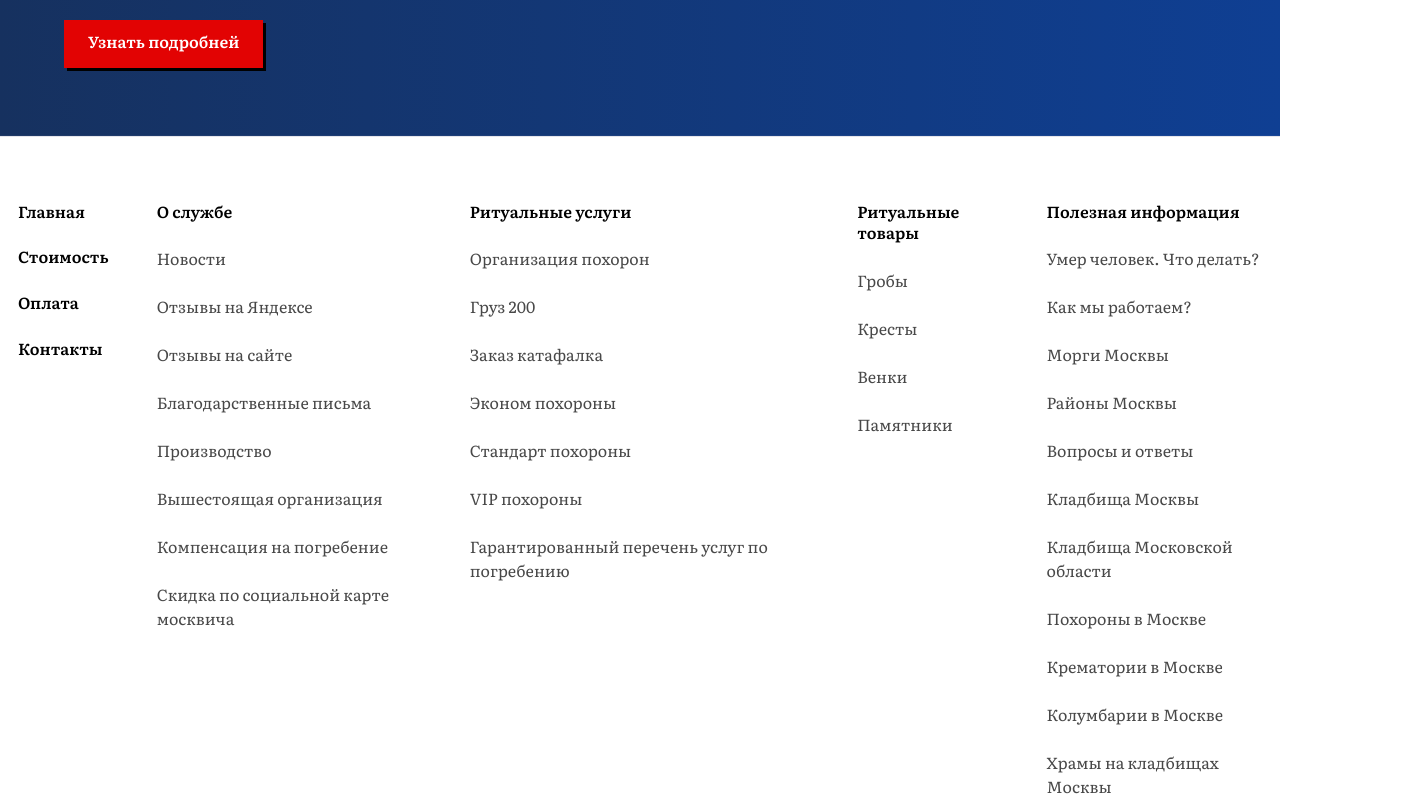
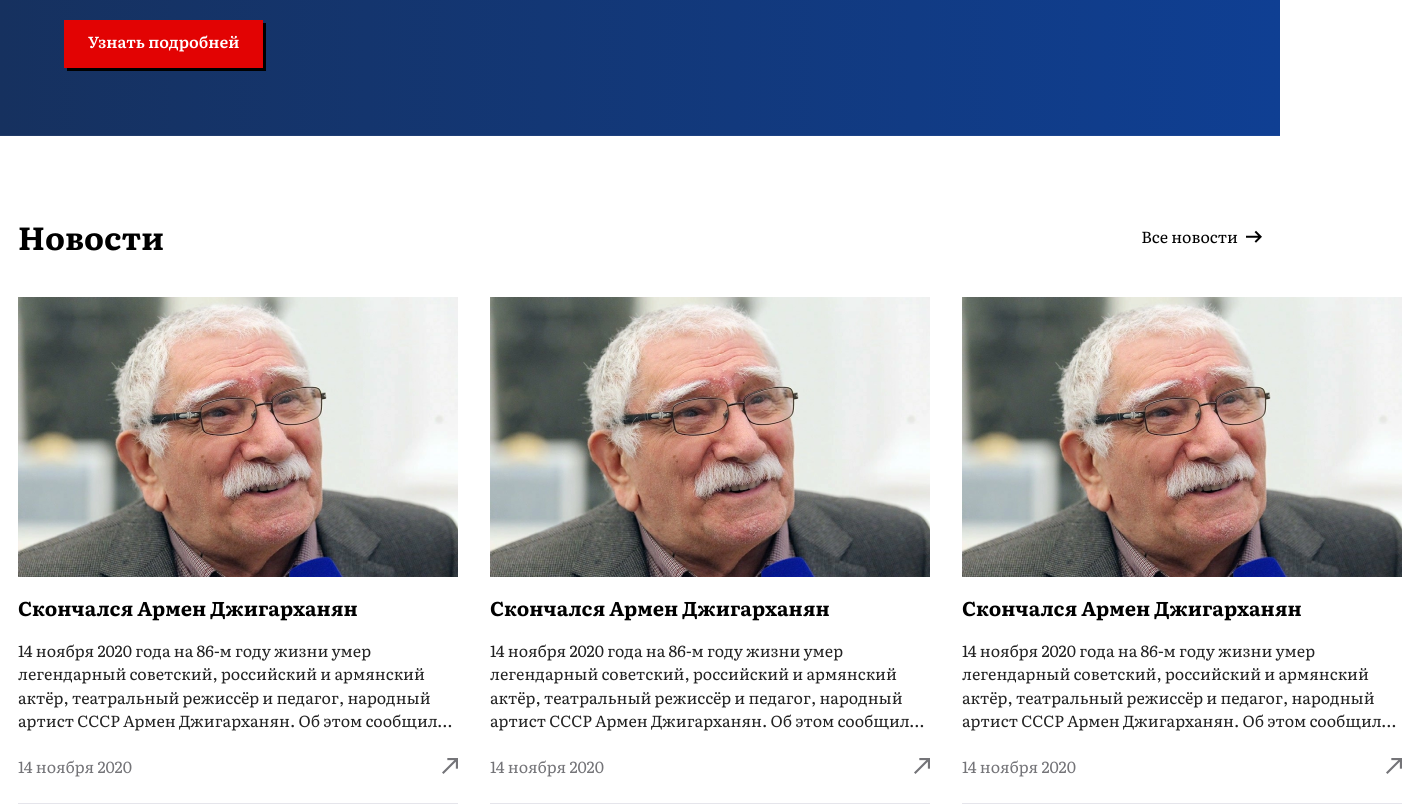
Before and after one commit to Hillel1408/your-ritual, a website: page #src/index.html in a window 1280 px wide. Shown: the part 1780-2587 px from the top of the page, 1402 px wide, since content can reach past the window. Drawn offline with nearby package versions, Linux system fonts and the light colour scheme; files that its build step writes are made by us from their sources; files whose address does not match are found by name; a web font is replaced by a local one.

Commit message:
новости

```diff
--- /dev/null
+++ b/#src/html/news.html
@@ -0,0 +1,52 @@
+<div class="news">
+  <div class="container">
+    <h2 class="title">Новости <button class="icon-12">Все новости</button></h2>
+    <div class="news__grid">
+      <div>
+        <img src="img/img-1.png" alt="" />
+        <h3>Скончался Армен Джигарханян</h3>
+        <p class="text">
+          14 ноября 2020 года на 86-м году жизни умер легендарный советский,
+          российский и армянский актёр, театральный режиссёр и педагог, народный
+          артист СССР Армен Джигарханян. Об этом сообщила пресс-служба
+          Московского драматического театра под руководством актера
+        </p>
+        <div class="news__data">
+          <span class="">14 ноября 2020</span>
+          <span class="icon-32"></span>
+        </div>
+        <a href="#"></a>
+      </div>
+      <div>
+        <img src="img/img-1.png" alt="" />
+        <h3>Скончался Армен Джигарханян</h3>
+        <p class="text">
+          14 ноября 2020 года на 86-м году жизни умер легендарный советский,
+          российский и армянский актёр, театральный режиссёр и педагог, народный
+          артист СССР Армен Джигарханян. Об этом сообщила пресс-служба
+          Московского драматического театра под руководством актера
+        </p>
+        <div class="news__data">
+          <span class="">14 ноября 2020</span>
+          <span class="icon-32"></span>
+        </div>
+        <a href="#"></a>
+      </div>
+      <div>
+        <img src="img/img-1.png" alt="" />
+        <h3>Скончался Армен Джигарханян</h3>
+        <p class="text">
+          14 ноября 2020 года на 86-м году жизни умер легендарный советский,
+          российский и армянский актёр, театральный режиссёр и педагог, народный
+          артист СССР Армен Джигарханян. Об этом сообщила пресс-служба
+          Московского драматического театра под руководством актера
+        </p>
+        <div class="news__data">
+          <span class="">14 ноября 2020</span>
+          <span class="icon-32"></span>
+        </div>
+        <a href="#"></a>
+      </div>
+    </div>
+  </div>
+</div>
--- a/#src/index.html
+++ b/#src/index.html
@@ -13,7 +13,7 @@
     @@include('./html/header.html')
     <main>
       @@include('./html/services.html') @@include('./html/advantages.html')
-      @@include('./html/promo.html')
+      @@include('./html/promo.html') @@include('./html/news.html')
     </main>
     @@include('./html/footer.html')
     <script src="js/swiper-bundle.min.js"></script>
--- /dev/null
+++ b/#src/scss/sections/news.scss
@@ -0,0 +1,47 @@
+.news {
+  padding: 80px 0;
+  &__grid {
+    display: grid;
+    grid-template-columns: 1fr 1fr 1fr;
+    gap: 32px;
+    margin-top: 40px;
+    & > div {
+      padding-bottom: 25px;
+      border-bottom: 1px solid var(--line);
+      position: relative;
+      & > a {
+        position: absolute;
+        top: 0;
+        bottom: 0;
+        left: 0;
+        right: 0;
+      }
+      & > img {
+        height: 280px;
+        object-fit: cover;
+      }
+      & > h3 {
+        font-weight: 700;
+        font-size: 20px;
+        line-height: 140%;
+        color: var(--black);
+        margin-top: 16px;
+      }
+      & > p {
+        margin-top: 18px;
+        display: -webkit-box;
+        -webkit-line-clamp: 4;
+        -webkit-box-orient: vertical;
+        overflow: hidden;
+      }
+    }
+  }
+  &__data {
+    font-size: 16px;
+    line-height: 137%;
+    color: var(--light-text);
+    margin-top: 24px;
+    display: flex;
+    justify-content: space-between;
+  }
+}
--- a/#src/scss/style.scss
+++ b/#src/scss/style.scss
@@ -80,3 +80,4 @@
 @import "./sections/services";
 @import "./sections/advantages";
 @import "./sections/promo";
+@import "./sections/news";
```
Also changed, not shown: #src/img/img-1.png (added), dist/css/style.css, dist/img/img-1.png (added), dist/index.html.
